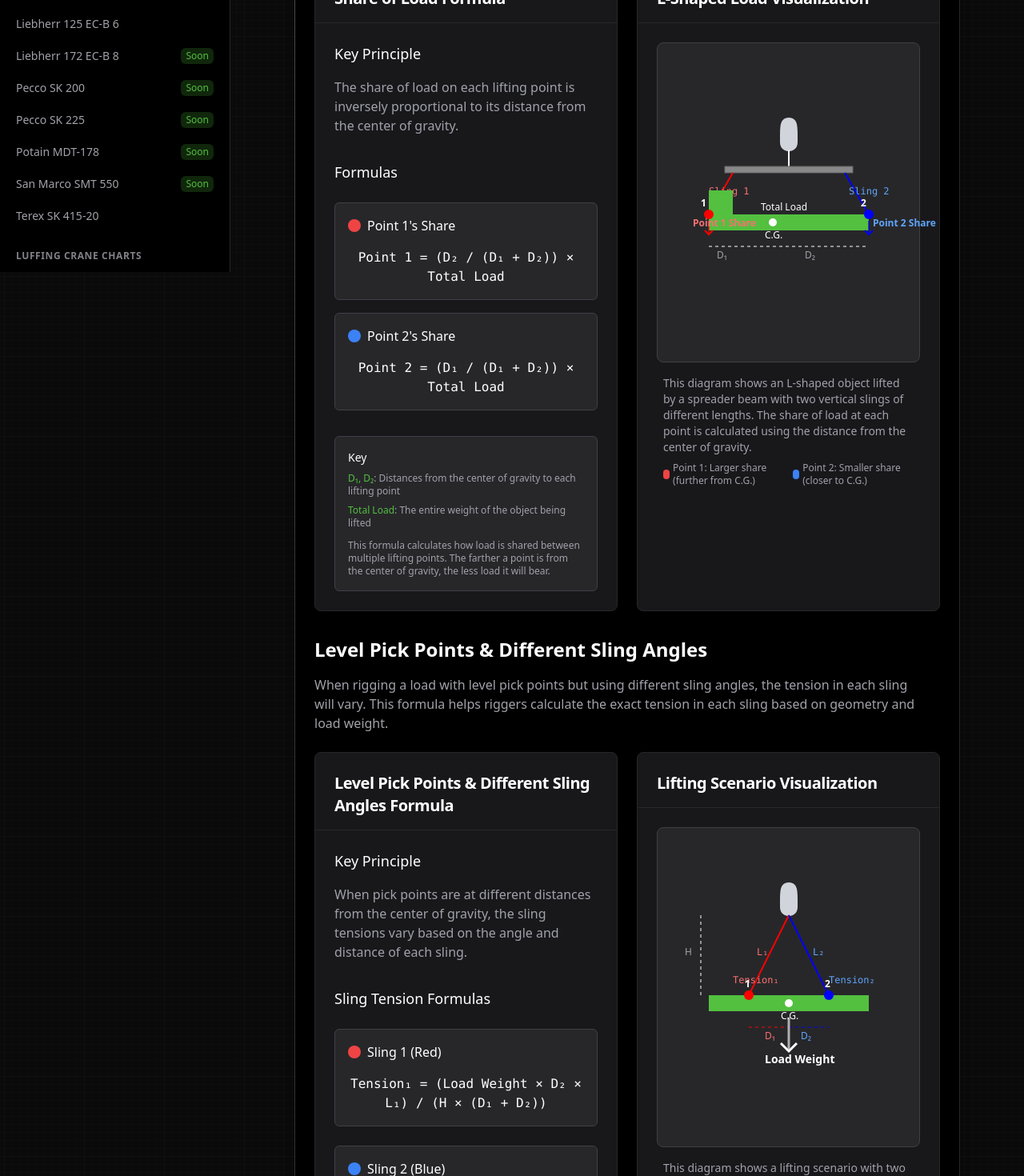
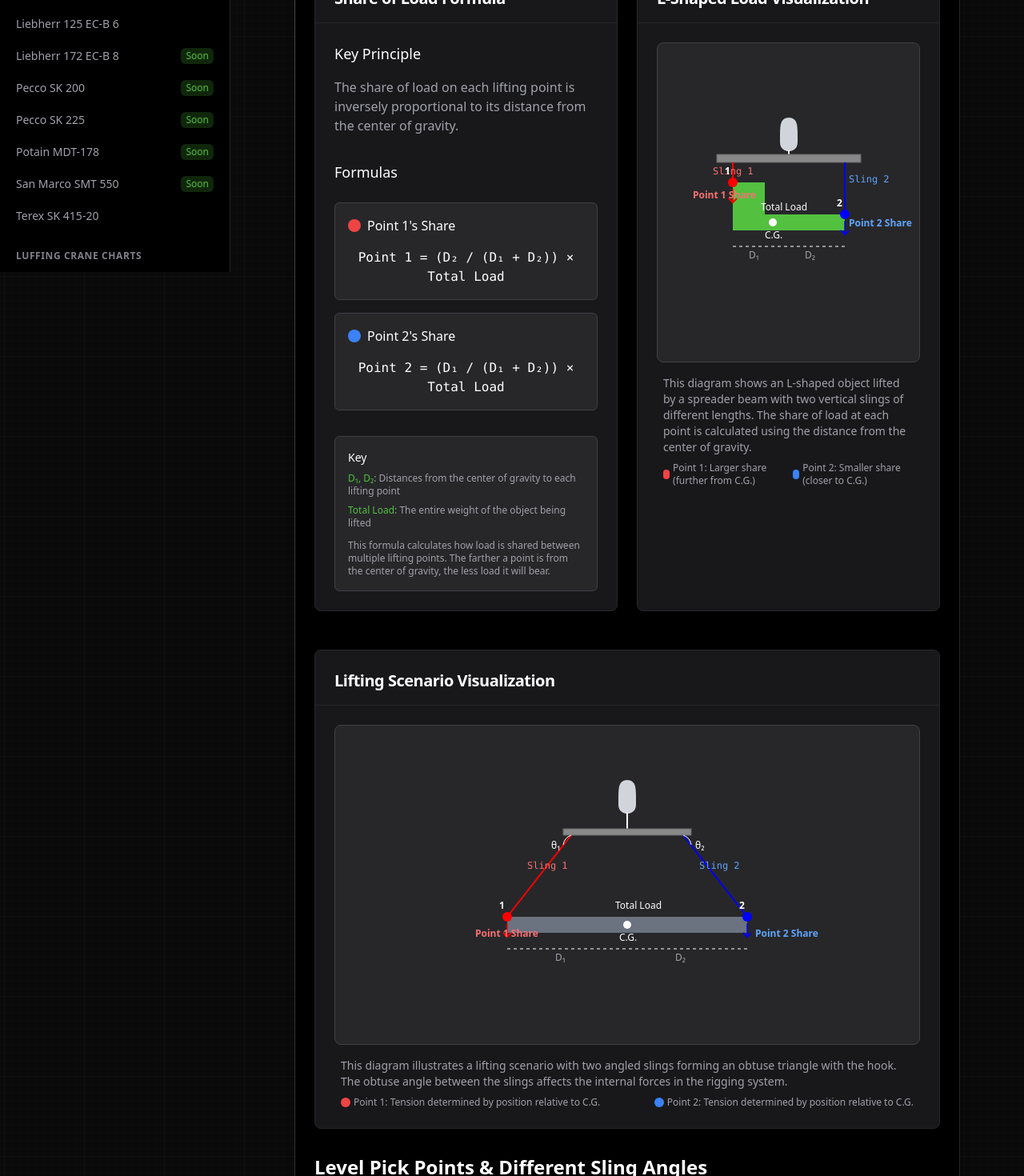
Before and after one commit to ArsCodeAmatoria/lilfoot, a Next.js app: page /rigging-charts/advanced in a window 1280 px wide. Shown: the part 460-1930 px from the top of the page at 80% size. Built offline with nearby package versions, Linux system fonts and the light colour scheme; a web font is replaced by a local one.

Commit message:
Restored L-Shaped Load Visualization with vertical slings

```diff
--- a/app/components/ShareOfLoadFormula.tsx
+++ b/app/components/ShareOfLoadFormula.tsx
@@ -86,7 +86,7 @@ const ShareOfLoadFormula = () => {
         </CardContent>
       </Card>
 
-      {/* Visual Diagram */}
+      {/* L-Shaped Load Visualization */}
       <Card className="bg-gray-900 border-gray-800">
         <CardHeader className="border-b border-gray-800 pb-4">
           <CardTitle className="text-xl text-white">L-Shaped Load Visualization</CardTitle>
@@ -100,29 +100,29 @@ const ShareOfLoadFormula = () => {
                       fill="#d1d5db" stroke="#d1d5db" strokeWidth="2" />
 
                 {/* Main Lifting Line */}
-                <line x1="150" y1="60" x2="150" y2="80" stroke="white" strokeWidth="2" />
+                <line x1="150" y1="60" x2="150" y2="65" stroke="white" strokeWidth="2" />
 
                 {/* Lifting/Spreader Beam */}
-                <rect x="70" y="80" width="160" height="8" fill="#888888" stroke="#666666" />
+                <rect x="60" y="65" width="180" height="10" fill="#888888" stroke="#666666" />
 
-                {/* Left Sling - Angled */}
-                <line x1="80" y1="88" x2="50" y2="140" stroke="red" strokeWidth="2" />
-                <text x="50" y="115" className="text-xs fill-red-400 font-mono">Sling 1</text>
+                {/* Left Sling - Vertical */}
+                <line x1="80" y1="75" x2="80" y2="100" stroke="red" strokeWidth="2" />
+                <text x="55" y="90" className="text-xs fill-red-400 font-mono">Sling 1</text>
 
-                {/* Right Sling - Angled */}
-                <line x1="220" y1="88" x2="250" y2="140" stroke="blue" strokeWidth="2" />
-                <text x="225" y="115" className="text-xs fill-blue-400 font-mono">Sling 2</text>
+                {/* Right Sling - Vertical */}
+                <line x1="220" y1="75" x2="220" y2="140" stroke="blue" strokeWidth="2" />
+                <text x="225" y="100" className="text-xs fill-blue-400 font-mono">Sling 2</text>
 
                 {/* L-Shaped Object */}
                 {/* Horizontal Bar */}
-                <rect x="50" y="140" width="200" height="20" fill="#53C03F" />
+                <rect x="80" y="140" width="140" height="20" fill="#53C03F" />
 
                 {/* Vertical Bar of L */}
-                <rect x="50" y="110" width="30" height="30" fill="#53C03F" />
+                <rect x="80" y="100" width="40" height="40" fill="#53C03F" />
 
                 {/* Distance Labels */}
-                <line x1="50" y1="180" x2="250" y2="180" stroke="white" strokeDasharray="4 4" />
-                <text x="60" y="195" className="text-xs fill-gray-400">D₁</text>
+                <line x1="80" y1="180" x2="220" y2="180" stroke="white" strokeDasharray="4 4" />
+                <text x="100" y="195" className="text-xs fill-gray-400">D₁</text>
                 <text x="170" y="195" className="text-xs fill-gray-400">D₂</text>
 
                 {/* Center of Gravity */}
@@ -131,40 +131,40 @@ const ShareOfLoadFormula = () => {
 
                 {/* Lifting Points */}
                 {/* Point 1 - Red */}
-                <circle cx="50" cy="140" r="6" fill="red" />
-                <text x="40" y="130" className="text-xs font-bold fill-white">1</text>
+                <circle cx="80" cy="100" r="6" fill="red" />
+                <text x="70" y="90" className="text-xs font-bold fill-white">1</text>
 
                 {/* Load Forces on Point 1 */}
                 <motion.path
-                  d="M 50 150 L 50 165"
+                  d="M 80 110 L 80 125"
                   stroke="red"
                   strokeWidth="2"
                   variants={arrowAnimation}
                   initial="initial"
                   animate="animate"
                 />
-                <path d="M 45 160 L 50 165 L 55 160" fill="none" stroke="red" strokeWidth="2" />
+                <path d="M 75 120 L 80 125 L 85 120" fill="none" stroke="red" strokeWidth="2" />
 
                 {/* Point 2 - Blue */}
-                <circle cx="250" cy="140" r="6" fill="blue" />
-                <text x="240" y="130" className="text-xs font-bold fill-white">2</text>
+                <circle cx="220" cy="140" r="6" fill="blue" />
+                <text x="210" y="130" className="text-xs font-bold fill-white">2</text>
 
                 {/* Load Forces on Point 2 */}
                 <motion.path
-                  d="M 250 150 L 250 165"
+                  d="M 220 150 L 220 165"
                   stroke="blue"
                   strokeWidth="2"
                   variants={arrowAnimation}
                   initial="initial"
                   animate="animate"
                 />
-                <path d="M 245 160 L 250 165 L 255 160" fill="none" stroke="blue" strokeWidth="2" />
+                <path d="M 215 160 L 220 165 L 225 160" fill="none" stroke="blue" strokeWidth="2" />
 
                 {/* Point 1 Force Label */}
-                <text x="30" y="155" className="text-xs fill-red-400 font-bold">Point 1 Share</text>
+                <text x="30" y="120" className="text-xs fill-red-400 font-bold">Point 1 Share</text>
 
                 {/* Point 2 Force Label */}
-                <text x="255" y="155" className="text-xs fill-blue-400 font-bold">Point 2 Share</text>
+                <text x="225" y="155" className="text-xs fill-blue-400 font-bold">Point 2 Share</text>
 
                 {/* Total Load Label */}
                 <text x="115" y="135" className="text-xs fill-white">Total Load</text>
@@ -189,6 +189,113 @@ const ShareOfLoadFormula = () => {
           </div>
         </CardContent>
       </Card>
+
+      {/* Lifting Scenario Visualization */}
+      <Card className="bg-gray-900 border-gray-800 mt-6 lg:col-span-2">
+        <CardHeader className="border-b border-gray-800 pb-4">
+          <CardTitle className="text-xl text-white">Lifting Scenario Visualization</CardTitle>
+        </CardHeader>
+        <CardContent className="pt-6">
+          <div className="w-full h-[400px] relative bg-gray-800 rounded-lg border border-gray-700 p-4">
+            <div className="absolute top-1/2 left-1/2 transform -translate-x-1/2 -translate-y-1/2">
+              <svg width="500" height="300" viewBox="0 0 500 300" className="overflow-visible">
+                {/* Crane Hook at the top */}
+                <path d="M250,20 C260,20 260,30 260,40 L260,50 C260,60 250,60 250,60 C250,60 240,60 240,50 L240,40 C240,30 240,20 250,20"
+                      fill="#d1d5db" stroke="#d1d5db" strokeWidth="2" />
+
+                {/* Main Lifting Line */}
+                <line x1="250" y1="60" x2="250" y2="80" stroke="white" strokeWidth="2" />
+
+                {/* Lifting/Spreader Beam */}
+                <rect x="170" y="80" width="160" height="8" fill="#888888" stroke="#666666" />
+
+                {/* Left Sling - Angled */}
+                <line x1="180" y1="88" x2="100" y2="190" stroke="red" strokeWidth="2" />
+                <text x="125" y="130" className="text-xs fill-red-400 font-mono">Sling 1</text>
+
+                {/* Right Sling - Angled */}
+                <line x1="320" y1="88" x2="400" y2="190" stroke="blue" strokeWidth="2" />
+                <text x="340" y="130" className="text-xs fill-blue-400 font-mono">Sling 2</text>
+
+                {/* Load Object */}
+                <rect x="100" y="190" width="300" height="20" fill="#6B7280" />
+
+                {/* Distance Labels */}
+                <line x1="100" y1="230" x2="400" y2="230" stroke="white" strokeDasharray="4 4" />
+                <text x="160" y="245" className="text-xs fill-gray-400">D₁</text>
+                <text x="310" y="245" className="text-xs fill-gray-400">D₂</text>
+
+                {/* Center of Gravity */}
+                <circle cx="250" cy="200" r="5" fill="white" />
+                <text x="240" y="220" className="text-xs fill-white">C.G.</text>
+
+                {/* Lifting Points */}
+                {/* Point 1 - Red */}
+                <circle cx="100" cy="190" r="6" fill="red" />
+                <text x="90" y="180" className="text-xs font-bold fill-white">1</text>
+
+                {/* Load Forces on Point 1 */}
+                <motion.path
+                  d="M 100 200 L 100 215"
+                  stroke="red"
+                  strokeWidth="2"
+                  variants={arrowAnimation}
+                  initial="initial"
+                  animate="animate"
+                />
+                <path d="M 95 210 L 100 215 L 105 210" fill="none" stroke="red" strokeWidth="2" />
+
+                {/* Point 2 - Blue */}
+                <circle cx="400" cy="190" r="6" fill="blue" />
+                <text x="390" y="180" className="text-xs font-bold fill-white">2</text>
+
+                {/* Load Forces on Point 2 */}
+                <motion.path
+                  d="M 400 200 L 400 215"
+                  stroke="blue"
+                  strokeWidth="2"
+                  variants={arrowAnimation}
+                  initial="initial"
+                  animate="animate"
+                />
+                <path d="M 395 210 L 400 215 L 405 210" fill="none" stroke="blue" strokeWidth="2" />
+
+                {/* Angle indicators */}
+                <path d="M 180 88 A 15 15 0 0 0 170 100" fill="none" stroke="white" strokeWidth="1" />
+                <text x="155" y="105" className="text-xs fill-white">θ₁</text>
+
+                <path d="M 320 88 A 15 15 0 0 1 330 100" fill="none" stroke="white" strokeWidth="1" />
+                <text x="335" y="105" className="text-xs fill-white">θ₂</text>
+
+                {/* Point 1 Force Label */}
+                <text x="60" y="215" className="text-xs fill-red-400 font-bold">Point 1 Share</text>
+
+                {/* Point 2 Force Label */}
+                <text x="410" y="215" className="text-xs fill-blue-400 font-bold">Point 2 Share</text>
+
+                {/* Total Load Label */}
+                <text x="235" y="180" className="text-xs fill-white">Total Load</text>
+              </svg>
+            </div>
+          </div>
+          <div className="mt-4 px-2">
+            <p className="text-sm text-gray-400">
+              This diagram illustrates a lifting scenario with two angled slings forming an obtuse triangle with the hook.
+              The obtuse angle between the slings affects the internal forces in the rigging system.
+            </p>
+            <div className="mt-2 flex justify-between">
+              <div className="flex items-center">
+                <div className="h-3 w-3 rounded-full bg-red-500 mr-1"></div>
+                <span className="text-xs text-gray-400">Point 1: Tension determined by position relative to C.G.</span>
+              </div>
+              <div className="flex items-center">
+                <div className="h-3 w-3 rounded-full bg-blue-500 mr-1"></div>
+                <span className="text-xs text-gray-400">Point 2: Tension determined by position relative to C.G.</span>
+              </div>
+            </div>
+          </div>
+        </CardContent>
+      </Card>
     </div>
   );
 };
```
